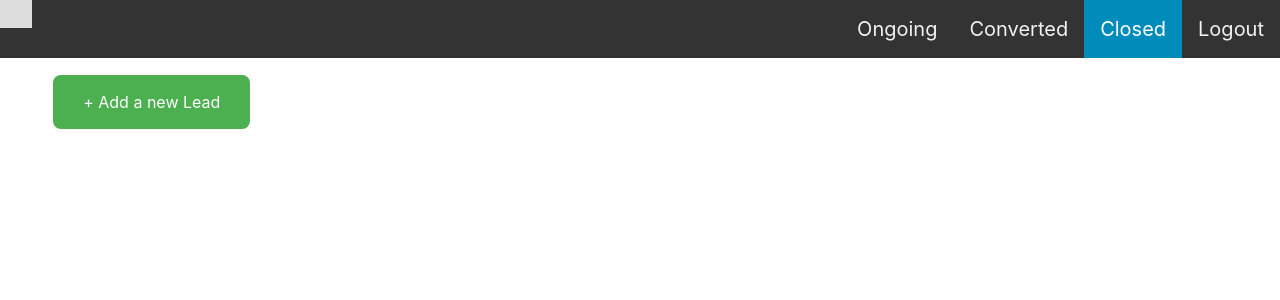
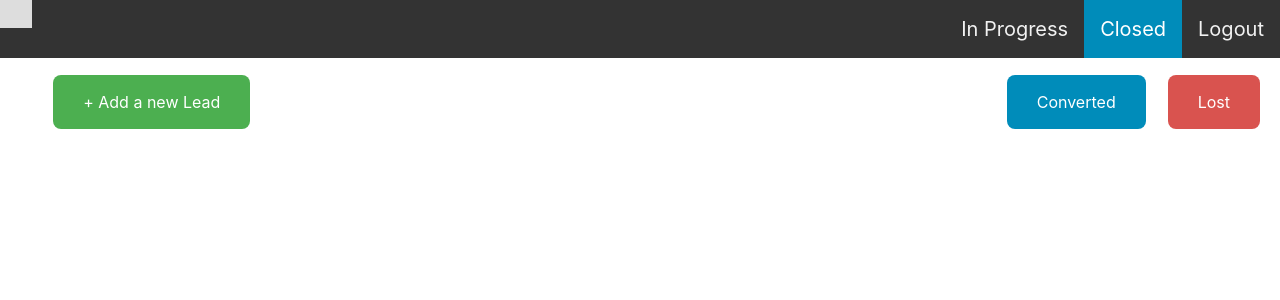
Before and after one commit to akshoy1997/Agent-Work, a Django app: template users/templates/closed.html in a window 1280 px wide. Shown: the top 300 px of the page. Run offline with Django 3.2, Linux system fonts and the light colour scheme; the template is opened without the code that fills it, so the values that code supplies are empty; parts of the project's set-up code (start-up, migrations or seed data) failed here and were passed over; some libraries are stand-ins or nearby versions.

Commit message:
Bought Converted and Lost Leads Under Closed Menu

```diff
--- a/users/static/users/closed.js
+++ b/users/static/users/closed.js
@@ -28,7 +28,7 @@ request.onload = function () {
         p2.textContent = `Address: ${item.address}`;
 
         const p3 = document.createElement('p');
-        p3.textContent = `Status: ${item.status}`;
+        p3.textContent = `Status: LOST`;
 
         container.appendChild(card);
         card.appendChild(h1);
--- a/users/static/users/style.css
+++ b/users/static/users/style.css
@@ -53,6 +53,16 @@
 
 .green{
   background-color: #4CAF50; /* Green */
+}
+
+.blue{
+  margin-right: 20px;
+  background-color: #008CBA; /* Blue */
+}
+
+.red{
+  margin-right: 20px;
+  background-color: #d9534f; /* Red */
 }
 
 .active{
--- a/users/templates/closed.html
+++ b/users/templates/closed.html
@@ -25,12 +25,13 @@
             {% endif %}
         </a>
         <a style="float: right;" href="{% url 'logout' %}">Logout</a>
-        <a class="active" style="float: right;" href="{% url 'closed' %}">Closed</a>
-        <a style="float: right;" href="{% url 'converted' %}">Converted</a>
-        <a style="float: right;" href="{% url 'home' %}">Ongoing</a>
+        <a class="active" style="float: right;" href="#">Closed</a>
+        <a style="float: right;" href="{% url 'home' %}">In Progress</a>
     </div>
     <div class="filters">
         <a href="{% url 'lead_create' %}"><button class="button green">&#43; Add a new Lead</button></a>
+        <a href="#"><button style="float: right;" class="button red">Lost</button></a>
+        <a href="{% url 'converted' %}"><button style="float: right;" class="button blue">Converted</button></a>
     </div>
     <div class="main">
         <div id="root"></div>
--- a/users/templates/lead_create.html
+++ b/users/templates/lead_create.html
@@ -25,9 +25,8 @@
             {% endif %}
         </a>
         <a style="float: right;" href="{% url 'logout' %}">Logout</a>
-        <a style="float: right;" href="{% url 'closed' %}">Closed</a>
-        <a style="float: right;" href="{% url 'converted' %}">Converted</a>
-        <a style="float: right;" href="{% url 'home' %}">Ongoing</a>
+        <a style="float: right;" href="{% url 'converted' %}">Closed</a>
+        <a style="float: right;" href="{% url 'home' %}">In Progress</a>
     </div>
     <div class="card form login">
         <form>
--- a/users/templates/meeting_create.html
+++ b/users/templates/meeting_create.html
@@ -25,9 +25,8 @@
             {% endif %}
         </a>
         <a style="float: right;" href="{% url 'logout' %}">Logout</a>
-        <a style="float: right;" href="{% url 'closed' %}">Closed</a>
-        <a style="float: right;" href="{% url 'converted' %}">Converted</a>
-        <a style="float: right;" href="{% url 'home' %}">Ongoing</a>
+        <a style="float: right;" href="{% url 'converted' %}">Closed</a>
+        <a style="float: right;" href="{% url 'home' %}">In Progress</a>
     </div>
     <div class="card form login">
         <form>
--- a/users/templates/meetings.html
+++ b/users/templates/meetings.html
@@ -25,9 +25,8 @@
             {% endif %}
         </a>
         <a style="float: right;" href="{% url 'logout' %}">Logout</a>
-        <a style="float: right;" href="{% url 'closed' %}">Closed</a>
-        <a style="float: right;" href="{% url 'converted' %}">Converted</a>
-        <a style="float: right;" href="{% url 'home' %}">Ongoing</a>
+        <a style="float: right;" href="{% url 'converted' %}">Closed</a>
+        <a style="float: right;" href="{% url 'home' %}">In Progress</a>
     </div>
     <div class="filters">
         <a href="{% url 'meeting_create' %}"><button class="button green">&#43; Add a new Meeting</button></a>
```
Also changed, not shown: users/templates/converted.html (+4 -3 lines), users/templates/index.html (+3 -4 lines). Lines whose indentation alone changed are shown as unchanged.
